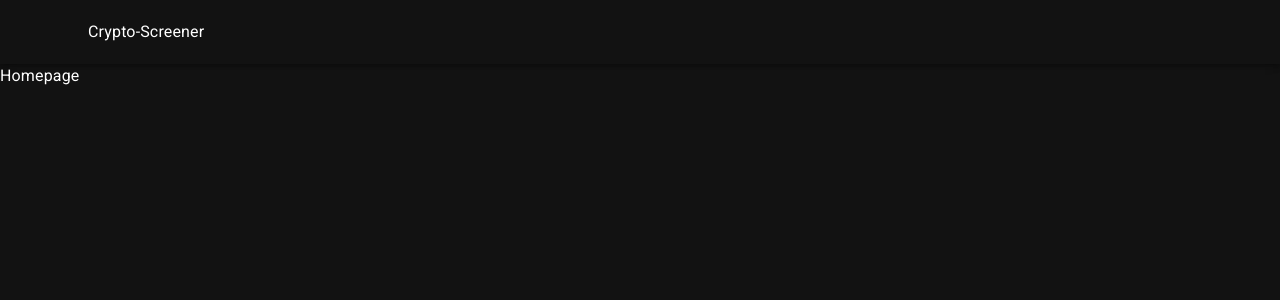
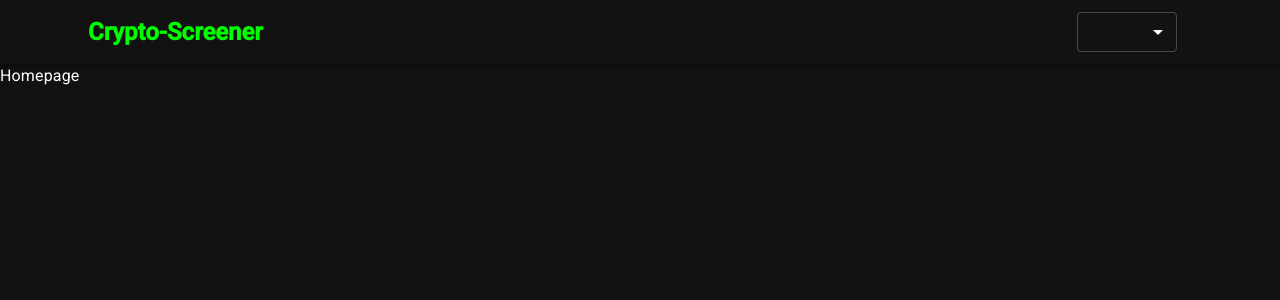
Before and after one commit to andrew-merz/Crypto-Screener, a React (Create React App) app: page / in a window 1280 px wide. Shown: the top 300 px of the page. Built offline with nearby package versions, Linux system fonts and the light colour scheme.

Commit message:
material ui styling and themes added

```diff
--- a/src/components/Header.js
+++ b/src/components/Header.js
@@ -1,12 +1,39 @@
-import { AppBar, Container, Toolbar, Typography } from "@mui/material";
+import {
+  AppBar,
+  Container,
+  MenuItem,
+  Select,
+  Toolbar,
+  Typography,
+} from "@mui/material";
 import React from "react";
+import { useNavigate } from "react-router-dom";
 
 const Header = () => {
+  const navigate = useNavigate();
+
   return (
     <AppBar color="transparent" position="static">
       <Container>
         <Toolbar>
-          <Typography>Crypto-Screener</Typography>
+          <Typography
+            onClick={() => navigate("/")}
+            style={{
+              color: "#00FF00",
+              flex: 1,
+              fontWeight: "bold",
+              fontFamily: "Roboto",
+              cursor: "pointer",
+            }}
+            variant="h5"
+          >
+            Crypto-Screener
+          </Typography>
+          <Select style={{ width: 100, height: 40, marginRight: 15 }}>
+            <MenuItem value={"USD"}>USD</MenuItem>
+            <MenuItem value={"CNY"}>CNY</MenuItem>
+            <MenuItem value={"RUB"}>RUB</MenuItem>
+          </Select>
         </Toolbar>
       </Container>
     </AppBar>
```
